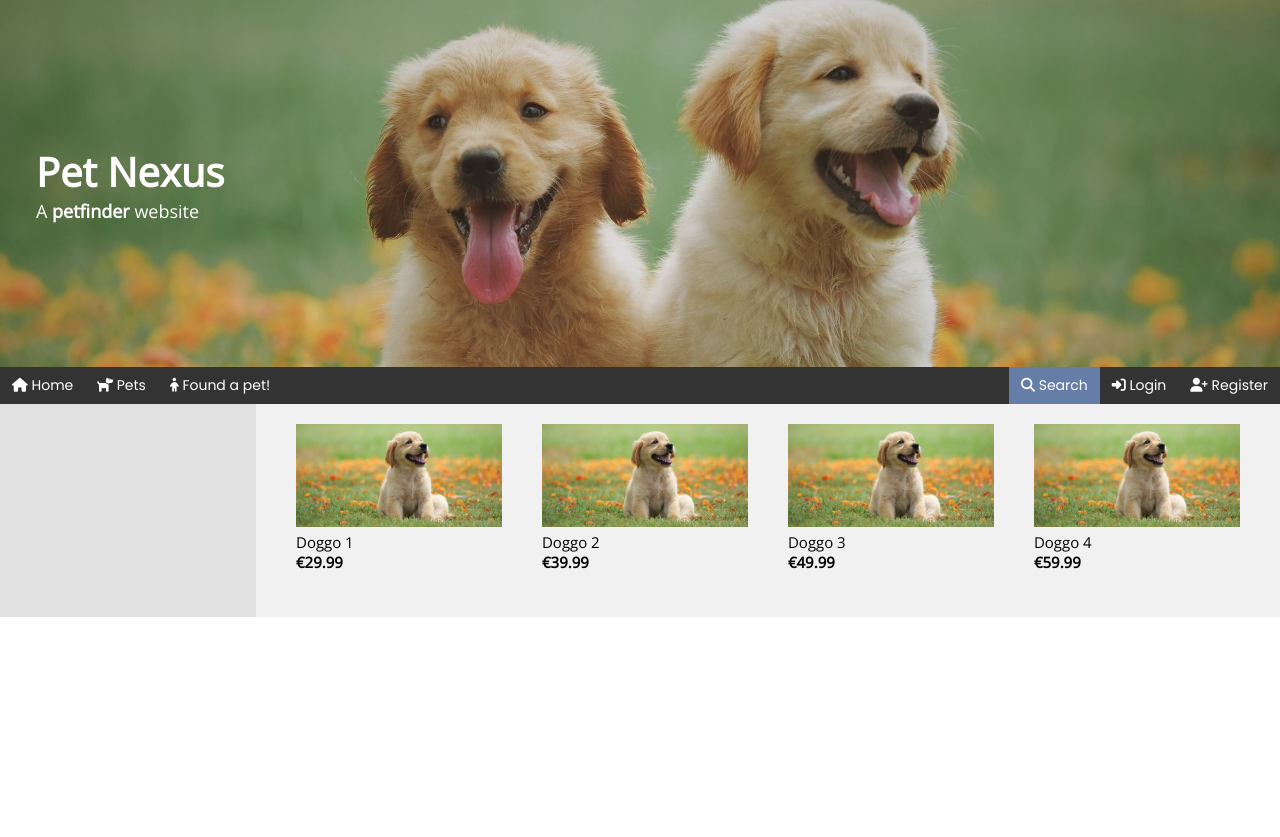
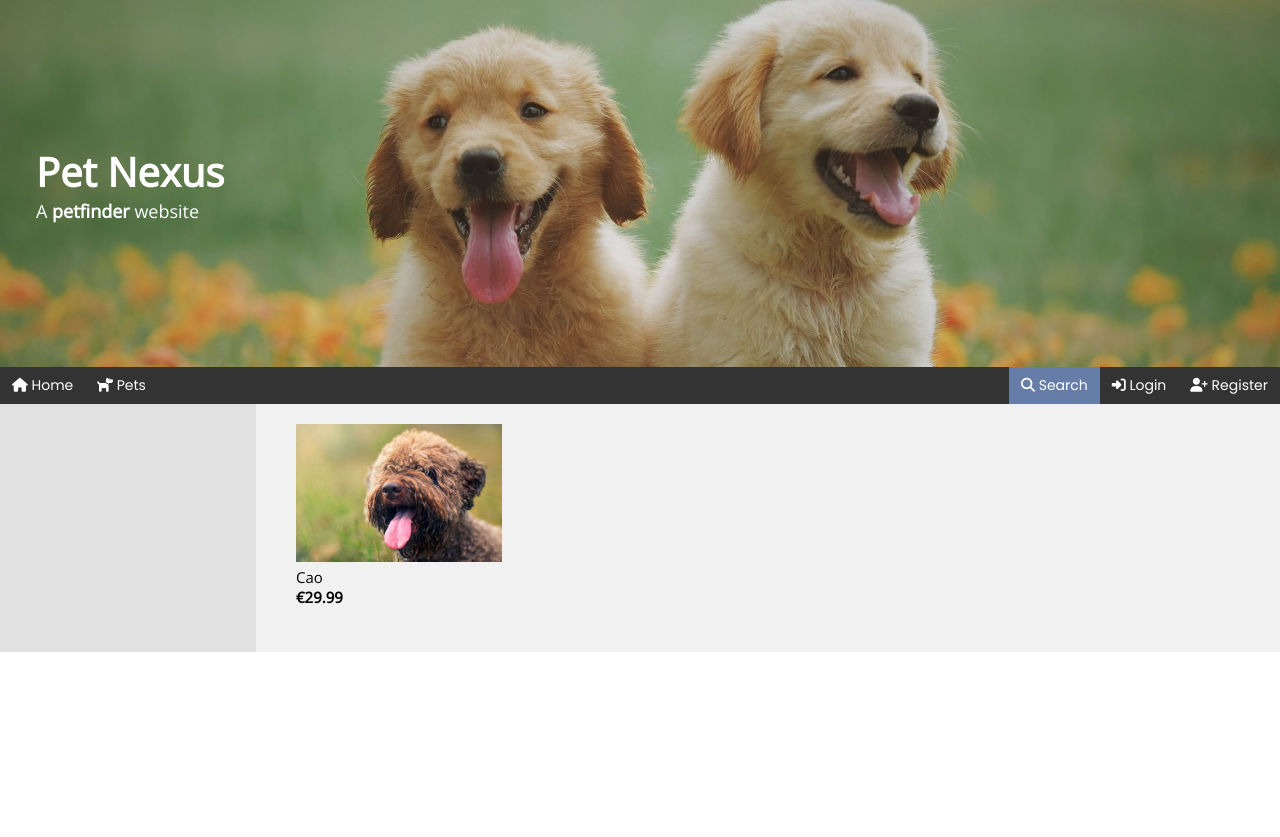
Before and after one commit to kiko-g/pet-nexus, a PHP site: page /pages/pets.php in a window 1280 px wide. Shown: the top 837 px of the page. Run offline with PHP 8.4, Linux system fonts and the light colour scheme; data comes from the database, SQL or seed files in the repository; both versions use the stored data as it was after the commit; some libraries are stand-ins or nearby versions.

Commit message:
pets.php displays all pets available for adoption

```diff
--- a/actions/action_change_creds.php
+++ b/actions/action_change_creds.php
@@ -1,7 +1,6 @@
 <?php
 
 	include_once('../includes/session.php');
-	include_once('../database/connection.php');
 	include_once('../database/user.php');
 
 
--- a/actions/action_login.php
+++ b/actions/action_login.php
@@ -1,7 +1,6 @@
 <?php
 
 	include_once('../includes/session.php');
-	include_once('../database/connection.php');
 	include_once('../database/user.php');
 
 
--- a/actions/action_register.php
+++ b/actions/action_register.php
@@ -1,7 +1,6 @@
 <?php
 
 	include_once('../includes/session.php');
-	include_once('../database/connection.php');
 	include_once('../database/user.php');
 
 
--- a/database/connection.php
+++ /dev/null
@@ -1,5 +0,0 @@
-<?php
-	$dbc = new PDO('sqlite:../database/store.db');
-	$dbc->setAttribute(PDO::ATTR_DEFAULT_FETCH_MODE, PDO::FETCH_ASSOC);
-	$dbc->setAttribute(PDO::ATTR_ERRMODE, PDO::ERRMODE_EXCEPTION);
-?>
--- a/pages/pets.php
+++ b/pages/pets.php
@@ -12,10 +12,22 @@
     </section>
 
     <section class="right80">
+
+      <?php
+
+      require_once("../database/db_class.php");
+      $dbc = Database::instance()->db();
+
+      $stmt = $dbc->prepare("SELECT * FROM dogs");
+      $stmt->execute();
+      $pets = $stmt->fetchAll();
+      error_log(print_r($pets, true));
+      foreach ($pets as $index => $entry) { ?>
+
       <div class="col w25 w50">
         <div class="container">
           <div class="inside-container">
-            <img src="../assets/img/dog.jpg" class="display-pet">
+            <img src="<?=$entry['listing_picture']?>" class="display-pet">
             <div class="display-topleft display-hover">
               <button class="button-heart"><i class="fa fa-heart"></i></button>
             </div>
@@ -23,51 +35,11 @@
               <button class="button-cart"> <i class="fa fa-shopping-cart"></i></button>
             </div>
           </div>
-          <p>Doggo 1<br><b>€29.99</b></p>
+          <p><?=$entry['listing_name']?><br><b>€29.99</b></p>
         </div>
       </div>
-      <div class="col w25 w50">
-        <div class="container">
-          <div class="inside-container">
-            <img src="../assets/img/dog.jpg" class="display-pet">
-            <div class="display-topleft display-hover">
-              <button class="button-heart"><i class="fa fa-heart"></i></button>
-            </div>
-            <div class="display-bottomright display-hover">
-              <button class="button-cart"> <i class="fa fa-shopping-cart"></i></button>
-            </div>
-          </div>
-          <p>Doggo 2<br><b>€39.99</b></p>
-        </div>
-      </div>
-      <div class="col w25 w50">
-        <div class="container">
-          <div class="inside-container">
-            <img src="../assets/img/dog.jpg" class="display-pet">
-            <div class="display-topleft display-hover">
-              <button class="button-heart"><i class="fa fa-heart"></i></button>
-            </div>
-            <div class="display-bottomright display-hover">
-              <button class="button-cart"> <i class="fa fa-shopping-cart"></i></button>
-            </div>
-          </div>
-          <p>Doggo 3<br><b>€49.99</b></p>
-        </div>
-      </div>
-      <div class="col w25 w50">
-        <div class="container">
-          <div class="inside-container">
-            <img src="../assets/img/dog.jpg" class="display-pet">
-            <div class="display-topleft display-hover">
-              <button class="button-heart"><i class="fa fa-heart"></i></button>
-            </div>
-            <div class="display-bottomright display-hover">
-              <button class="button-cart"> <i class="fa fa-shopping-cart"></i></button>
-            </div>
-          </div>
-          <p>Doggo 4<br><b>€59.99</b></p>
-        </div>
-      </div>
+      <?php }  ?>
+
     </section>
   </article>
 </body>
--- a/templates/navbar.php
+++ b/templates/navbar.php
@@ -8,7 +8,9 @@
     <a href="../pages/profile.php" class="navbar"> <i class="fas fa-user"></i> Profile </a>
   <?php } ?>
   <a href="../pages/pets.php" class="navbar"> <i class="fas fa-dog"></i> Pets </a>
+  <?php if (isset($_SESSION['id'])) { ?>
   <a href="../pages/foundpet.php" class="navbar"> <i class="fas fa-child"></i> Found a pet! </a>
+  <?php } ?>
   <div style="display:none" id="csrf_token"> <?= $_SESSION['csrf'] ?> </div>
 
   <?php
```
Also changed, not shown: assets/user/8cf55a030080998790d00484690ded568d9ee557f95cb2a172ceccbe8f2a3567.jpg (added), database/database.db (added), database/store.db (added).
